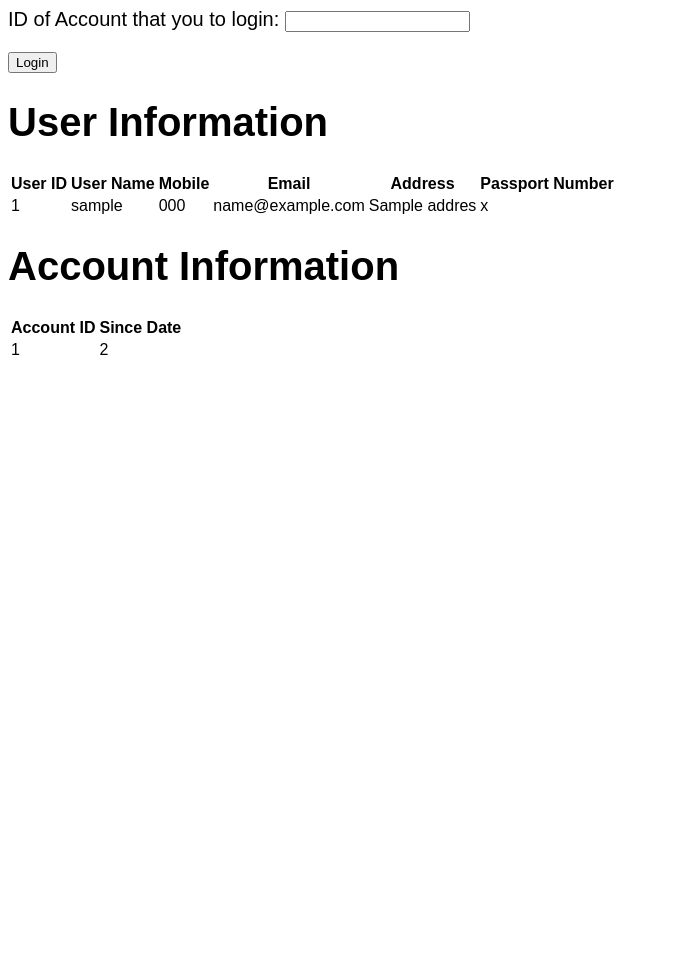
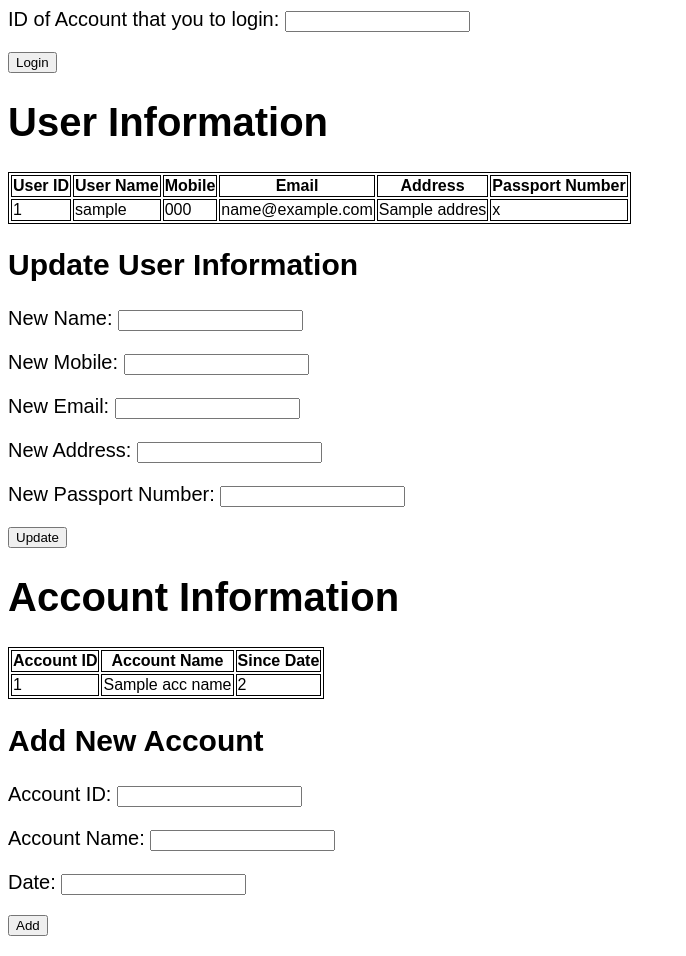
Before and after one commit to lukaswangbk/Introduction-To-Databases, a Flask app: template templates/user.html in a window 1280 px wide. Shown: the whole page, without its empty margins (0-686 px from the left). Before the commit the page ends 355 px from the top, so only its background shows below. Run offline with Flask 2, Linux system fonts and the light colour scheme; the template is opened without the code that fills it: most values are stand-ins (such as "Sample title", 1, 10 or a date in 2020); parts of the project's set-up code (start-up, migrations or seed data) failed here and were passed over.

Commit message:
add Update

```diff
--- a/server.py
+++ b/server.py
@@ -117,18 +117,62 @@ def user(user):
   cursor.close()
 
   # get all accounts belong to the user
-  cursor = g.conn.execute("SELECT acc_id, since FROM Open WHERE user_id = %s", user)
+  cursor = g.conn.execute("SELECT O.acc_id, A.acc_name, O.since FROM Open O, Account A WHERE user_id = %s AND A.acc_id = O.acc_id", user)
   acc_id = []
   since = []
+  acc_name=[]
 
   for result in cursor:
     acc_id.append(result['acc_id'])
+    acc_name.append(result['acc_name'])
     since.append(result['since'])
   cursor.close()
 
-  context = dict(user_id=user_id, user_name=user_name, mobile=mobile, email=email, address=address, passport_no=passport_no, acc_id=acc_id, since=since)
+  context = dict(user_id=user_id, user_name=user_name, mobile=mobile, email=email, address=address, passport_no=passport_no, acc_id=acc_id, acc_name=acc_name, since=since)
   return render_template("user.html", **context)
 
+@app.route('/updateuserinfo', methods=['POST'])
+def updateuserinfo():
+  new_name = request.form['new_name']
+  new_mobile = request.form['new_mobile']
+  new_email = request.form['new_email']
+  new_address = request.form['new_address']
+  new_passport_no = request.form['new_passport_no']
+  user_id = request.form['user_id']
+  user = user_id
+  user_id = user_id[2:-2]
+  if new_name != '':
+    g.conn.execute('UPDATE Users SET User_name = %s WHERE user_id = %s', new_name, user_id)
+  if new_mobile != '':
+    # Check UNIQUE
+    cursor = g.conn.execute('SELECT * FROM Users WHERE Mobile = %s', new_mobile)
+    tmp_user_id = []
+    for result in cursor:
+      tmp_user_id.append(result['user_id'])
+    cursor.close()
+    if len(tmp_user_id) == 0:
+      g.conn.execute('UPDATE Users SET Mobile = %s WHERE user_id = %s', new_mobile, user_id)
+  if new_email != '':
+    # Check UNIQUE
+    cursor = g.conn.execute('SELECT * FROM Users WHERE Email = %s', new_email)
+    tmp_user_id = []
+    for result in cursor:
+      tmp_user_id.append(result['user_id'])
+    cursor.close()
+    if len(tmp_user_id) == 0:
+      g.conn.execute('UPDATE Users SET Email = %s WHERE user_id = %s', new_email, user_id)
+  if new_address != '':
+    g.conn.execute('UPDATE Users SET Address = %s WHERE user_id = %s', new_address, user_id)
+  if new_passport_no != '':
+    # Check UNIQUE
+    cursor = g.conn.execute('SELECT * FROM Users WHERE Passport_no = %s', new_passport_no)
+    tmp_user_id = []
+    for result in cursor:
+      tmp_user_id.append(result['user_id'])
+    cursor.close()
+    if len(tmp_user_id) == 0:
+      g.conn.execute('UPDATE Users SET Passport_no = %s WHERE user_id = %s', new_passport_no, user_id)
+  return redirect(url_for('user', user = user))
 
 @app.route('/accountcheck', methods=['POST'])
 def accountcheck():
@@ -222,20 +266,119 @@ def accountcheck():
     cursor.close()
 
     # get all accounts belong to the user
-    cursor = g.conn.execute("SELECT acc_id, since FROM Open WHERE user_id = %s", user_id)
+    cursor = g.conn.execute("SELECT O.acc_id, A.acc_name, O.since FROM Open O, Account A WHERE user_id = %s AND A.acc_id = O.acc_id", user)
     acc_id = []
     since = []
+    acc_name=[]
 
     for result in cursor:
       acc_id.append(result['acc_id'])
+      acc_name.append(result['acc_name'])
       since.append(result['since'])
     cursor.close()
 
-    context = dict(user_id=user_id_back, user_name=user_name, mobile=mobile, email=email, address=address, passport_no=passport_no, acc_id=acc_id, since=since)
+    context = dict(user_id=user_id, user_name=user_name, mobile=mobile, email=email, address=address, passport_no=passport_no, acc_id=acc_id, acc_name=acc_name, since=since)
     return render_template("user.html", **context)
   else:
     context = dict(acc=acc, acc_name=acc_name, cash_balance=cash_balance, inv_balance=inv_balance, total_value=total_value, pay_id=pay_id, type=type, card_no=card_no, card_name=card_name, card_expire=card_expire, create_date=create_date, O_IP_id=O_IP_id, O_amount=O_amount, O_ip_name=O_ip_name, O_risk_type=O_risk_type, O_curr_yield=O_curr_yield, C_IP_id=C_IP_id, C_list_id=C_list_id, C_add_time=C_add_time, C_ip_name=C_ip_name, C_risk_type=C_risk_type, C_curr_yield=C_curr_yield)
     return render_template("account.html", **context)
+
+
+@app.route('/addaccount', methods=['POST'])
+def addaccount():
+  acc_id = request.form['acc_id']
+  since = request.form['since']
+  user_id = request.form['user_id']
+  user = user_id
+  user_id = user_id[2:-2]
+  acc_name = request.form['acc_name']
+  if acc_id != '' and since != '' and acc_name != '':
+    cursor = g.conn.execute('SELECT * FROM Account WHERE Acc_id = %s', acc_id)
+    tmp_acc_id = []
+    for result in cursor:
+      tmp_acc_id.append(result['acc_id'])
+    cursor.close()
+    if len(tmp_acc_id) == 0:
+      g.conn.execute('INSERT INTO Account VALUES (%s,%s,%s,%s,%s)', acc_id, acc_name, 0, 0, 0)
+      g.conn.execute('INSERT INTO Open VALUES (%s,%s,%s)', user_id, acc_id, since)
+  return redirect(url_for('user', user = user))
+
+@app.route('/updateaccountinfo', methods=['POST'])
+def updateaccountinfo():
+  new_name = request.form['new_name']
+  acc = request.form['acc']
+  acc_id = acc[2:-2]
+
+  if new_name != '':
+    g.conn.execute('UPDATE Account SET Acc_name = %s WHERE Acc_id = %s', new_name, acc_id)
+  # get information needed to redirect to account.html
+
+  # get all the account information
+  cursor = g.conn.execute('SELECT * FROM Account WHERE Acc_id = %s', acc_id)
+  acc = []
+  acc_name = []
+  cash_balance = []
+  inv_balance = []
+  total_value = []
+  for result in cursor:
+    acc.append(result['acc_id'])
+    acc_name.append(result['acc_name'])
+    cash_balance.append(result['cash_balance'])
+    inv_balance.append(result['inv_balance'])
+    total_value.append(result['total_value'])
+  cursor.close()
+
+  # get owning investment product information
+  cursor = g.conn.execute('SELECT * FROM Owns O, Investment_Product IP WHERE O.Acc_id = %s AND O.IP_id = IP.IP_id', acc_id)
+  O_IP_id = []
+  O_amount = []
+  O_ip_name = []
+  O_risk_type = []
+  O_curr_yield = []
+  for result in cursor:
+    O_IP_id.append(result['ip_id'])
+    O_amount.append(result['amount'])
+    O_ip_name.append(result['ip_name'])
+    O_risk_type.append(result['risk_type'])
+    O_curr_yield.append(result['curr_yield'])
+  cursor.close()
+
+  # get watching investment product information
+  cursor = g.conn.execute('SELECT * FROM Contains C, Investment_Product IP WHERE C.Acc_id = %s AND C.IP_id = IP.IP_id', acc_id)
+  C_IP_id = []
+  C_list_id = []
+  C_add_time = []
+  C_ip_name = []
+  C_risk_type = []
+  C_curr_yield = []
+  for result in cursor:
+    C_IP_id.append(result['ip_id'])
+    C_list_id.append(result['list_id'])
+    C_add_time.append(result['add_time'])
+    C_ip_name.append(result['ip_name'])
+    C_risk_type.append(result['risk_type'])
+    C_curr_yield.append(result['curr_yield'])
+  cursor.close()
+
+  # get payment method information
+  cursor = g.conn.execute('SELECT * FROM Has_Payment_method WHERE Acc_id = %s', acc_id)
+  pay_id = []
+  type = []
+  card_no = []
+  card_name = []
+  card_expire = []
+  create_date = []
+  for result in cursor:
+    pay_id.append(result['pay_id'])
+    type.append(result['type'])
+    card_no.append(result['card_no'])
+    card_name.append(result['card_name'])
+    card_expire.append(result['card_expire'])
+    create_date.append(result['create_date'])
+  cursor.close()
+
+  context = dict(acc=acc, acc_name=acc_name, cash_balance=cash_balance, inv_balance=inv_balance, total_value=total_value, pay_id=pay_id, type=type, card_no=card_no, card_name=card_name, card_expire=card_expire, create_date=create_date, O_IP_id=O_IP_id, O_amount=O_amount, O_ip_name=O_ip_name, O_risk_type=O_risk_type, O_curr_yield=O_curr_yield, C_IP_id=C_IP_id, C_list_id=C_list_id, C_add_time=C_add_time, C_ip_name=C_ip_name, C_risk_type=C_risk_type, C_curr_yield=C_curr_yield)
+  return render_template("account.html", **context)
 
 
 @app.route('/addpaymentmethod', methods=['POST'])
--- a/templates/login.html
+++ b/templates/login.html
@@ -3,6 +3,9 @@
     body{
       font-size: 15pt;
       font-family: arial;
+    }
+    table, th, td {
+      border: 1px solid black;
     }
   </style>
 
--- a/templates/user.html
+++ b/templates/user.html
@@ -3,6 +3,9 @@
     body{
       font-size: 15pt;
       font-family: arial;
+    }
+    table, th, td {
+      border: 1px solid black;
     }
   </style>
 
@@ -39,11 +42,23 @@
     </tbody>
   </table>
 
+  <h2>Update User Information</h2>
+  <form method="POST" action="/updateuserinfo">
+    <p>New Name: <input type="text" name="new_name"></p>
+    <p>New Mobile: <input type="text" name="new_mobile"></p>
+    <p>New Email: <input type="text" name="new_email"></p>
+    <p>New Address: <input type="text" name="new_address"></p>
+    <p>New Passport Number: <input type="text" name="new_passport_no"></p>
+    <p> <input type="submit" value="Update"> </p>
+    <p> <input type="hidden" name="user_id" value={{user_id}}> </p>
+  </form>
+
   <h1>Account Information</h1>
   <table>
     <thead>
       <tr>
         <th> Account ID </th>
+        <th> Account Name </th>
         <th> Since Date </th>
       </tr>
     </thead>
@@ -51,12 +66,22 @@
       {% for i in range(acc_id|length)%}
       <tr>
         <td> {{acc_id[i]}} </td>
+        <td> {{acc_name[i]}} </td>
         <td> {{since[i]}} </td>
       </tr>
       {% endfor %}
     </tbody>
   </table>
 
+  <h2>Add New Account</h2>
+  <form method="POST" action="/addaccount">
+    <p>Account ID: <input type="text" name="acc_id"></p>
+    <p>Account Name: <input type="text" name="acc_name"></p>
+    <p>Date: <input type="text" name="since"></p>
+    <p> <input type="submit" value="Add"> </p>
+    <p> <input type="hidden" name="user_id" value={{user_id}}> </p>
+  </form>
+
 </body>
 
 
```
Also changed, not shown: templates/account.html (+10 -0 lines).
